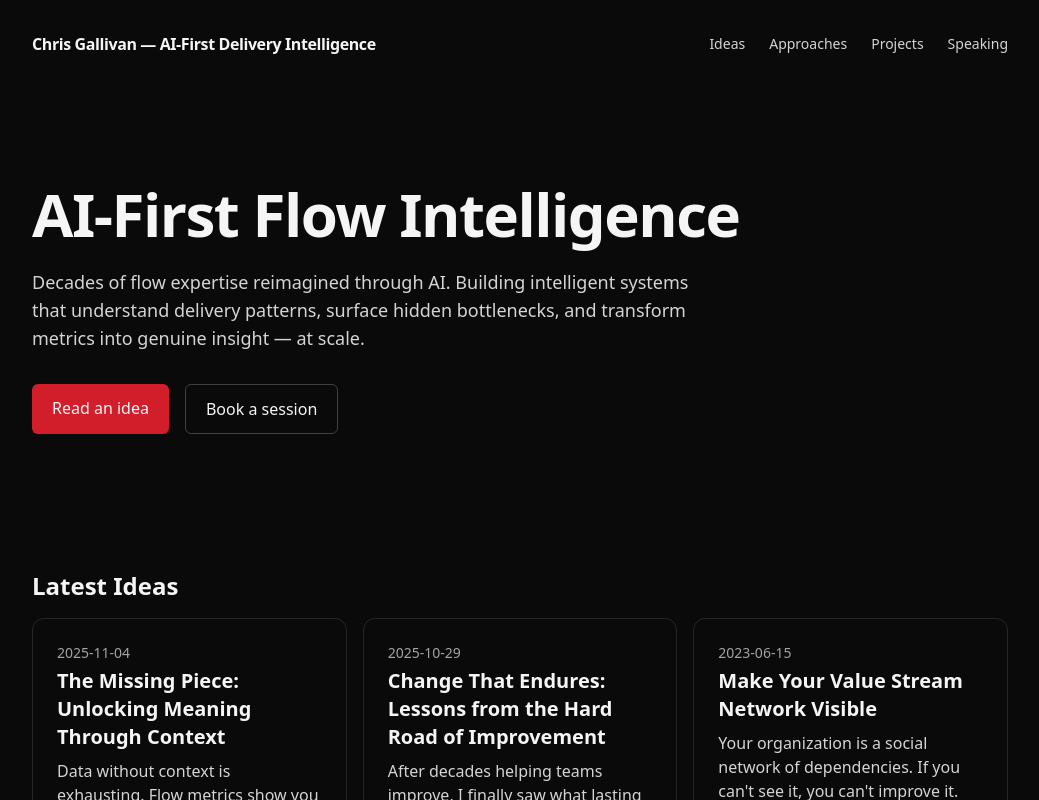
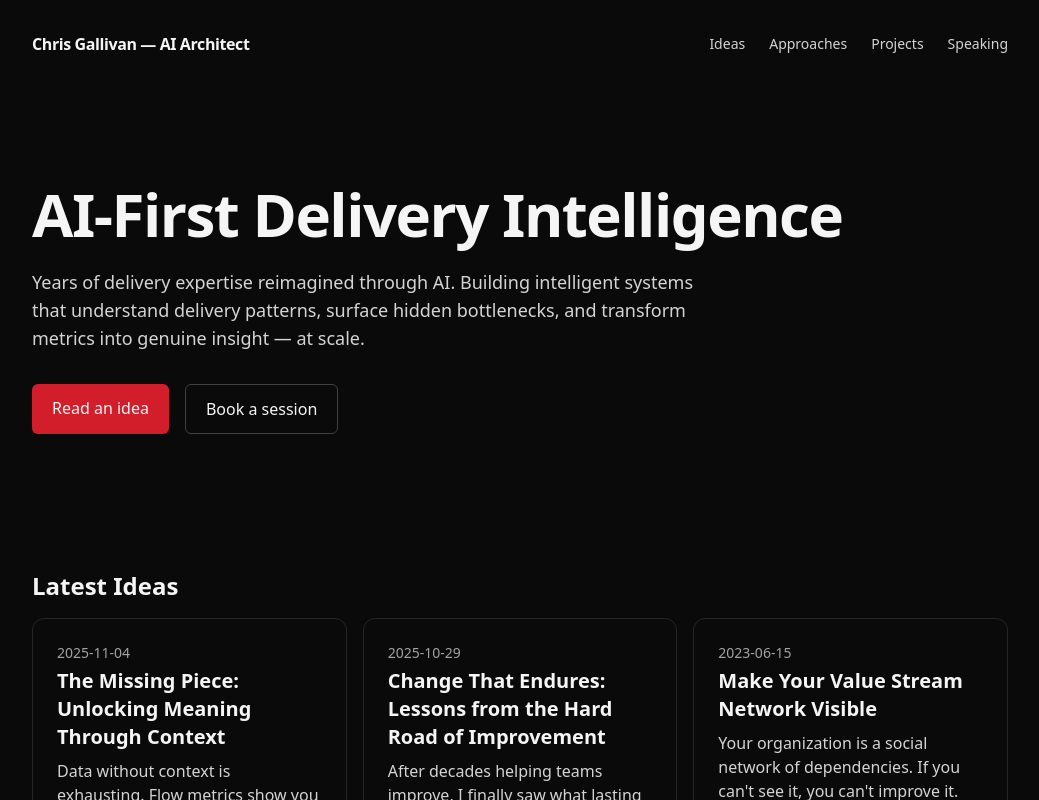
Before and after one commit to chrisgallivan123/mysite, a Next.js app: page / in a window 1280 px wide. Shown: the top 800 px of the page, without its empty margins (120-1159 px from the left). Built offline with nearby package versions, Linux system fonts and the light colour scheme.

Commit message:
Update site to emphasize AI and de-emphasize flow metrics

```diff
--- a/app/frameworks/page.tsx
+++ b/app/frameworks/page.tsx
@@ -14,7 +14,7 @@ export default function FrameworksIndex() {
   return (
     <div>
       <h1 className="text-3xl font-semibold">Approaches</h1>
-      <p className="mt-2 text-neutral-300">Practical frameworks for AI-enabled flow improvement. Real methods, tested at scale.</p>
+      <p className="mt-2 text-neutral-300">Practical frameworks for AI-enabled improvement. Real methods, tested at scale.</p>
       <div className="mt-6 grid grid-cols-1 md:grid-cols-2 gap-4">
         {items.map(p => (
           <Card key={p.slug} title={p.title} href={`/frameworks/${p.slug}`} desc={p.excerpt} image={p.coverImage} />
--- a/app/ideas/page.tsx
+++ b/app/ideas/page.tsx
@@ -14,7 +14,7 @@ export default function IdeasIndex() {
   return (
     <div>
       <h1 className="text-3xl font-semibold">Ideas</h1>
-      <p className="mt-2 text-neutral-300">AI-first thinking meets flow metrics. How AI is changing how we understand and improve delivery systems.</p>
+      <p className="mt-2 text-neutral-300">AI-first thinking meets delivery. How AI is changing our means of understanding and improving delivery systems.</p>
       <div className="mt-6 grid grid-cols-1 md:grid-cols-2 gap-4">
         {posts.map(p => (
           <Card key={p.slug} title={p.title} href={`/ideas/${p.slug}`} desc={p.excerpt} meta={p.date} image={p.coverImage} />
--- a/app/layout.tsx
+++ b/app/layout.tsx
@@ -2,7 +2,7 @@ import type { Metadata } from 'next'
 import './globals.css'
 
 export const metadata: Metadata = {
-  title: 'Chris Gallivan — AI-First Delivery Intelligence',
+  title: 'Chris Gallivan — AI Architect',
   description: 'Building agentic systems that understand flow. Essays, frameworks, and projects on AI-driven delivery intelligence.'
 }
 
@@ -11,7 +11,7 @@ export default function RootLayout({ children }: { children: React.ReactNode })
     <html lang="en">
       <body>
         <header className="container py-8 flex items-center justify-between">
-          <a href="/" className="font-semibold tracking-tight">Chris Gallivan — AI-First Delivery Intelligence</a>
+          <a href="/" className="font-semibold tracking-tight">Chris Gallivan — AI Architect</a>
                   <nav className="flex gap-6 text-sm text-neutral-300">
                     <a href="/ideas">Ideas</a>
                     <a href="/frameworks">Approaches</a>
--- a/app/projects/page.tsx
+++ b/app/projects/page.tsx
@@ -15,7 +15,7 @@ export default function ProjectsIndex() {
   return (
     <div>
       <h1 className="text-3xl font-semibold">Projects</h1>
-      <p className="mt-2 text-neutral-300">AI-powered tools and intelligent systems for flow metrics analysis. From LLM-based validation to statistical rigor at scale.</p>
+      <p className="mt-2 text-neutral-300">AI-powered tools and intelligent systems. From LLM-based validation to statistical rigor at scale.</p>
       <div className="mt-6 grid grid-cols-1 md:grid-cols-2 gap-4">
         {items.map(p => (
           <Card key={p.slug} title={p.title} href={`/projects/${p.slug}`} desc={p.excerpt} image={p.coverImage} />
--- a/app/speaking/page.tsx
+++ b/app/speaking/page.tsx
@@ -3,7 +3,7 @@ export default function Speaking() {
     <div>
       <h1 className="text-3xl font-semibold">Speaking</h1>
       <p className="mt-4 text-neutral-300">
-        Topics: Flow Metrics and the Why, Context Annotation for 10× Insight, Agentic Pipelines for Delivery.
+        Topics: AI-Powered Delivery Intelligence, Agentic Pipelines, Context Annotation for 10× Insight.
       </p>
       <div className="mt-8 grid gap-6">
         <div className="card">
--- a/components/Hero.tsx
+++ b/components/Hero.tsx
@@ -2,11 +2,10 @@ export default function Hero() {
   return (
     <section className="py-16 md:py-24">
       <h1 className="text-4xl md:text-6xl font-semibold tracking-tight">
-        AI-First Flow Intelligence
+        AI-First Delivery Intelligence
       </h1>
       <p className="mt-6 max-w-2xl text-lg text-neutral-300">
-        Decades of flow expertise reimagined through AI. Building intelligent systems that understand delivery patterns,
-        surface hidden bottlenecks, and transform metrics into genuine insight — at scale.
+        Years of delivery expertise reimagined through AI. Building intelligent systems that understand delivery patterns, surface hidden bottlenecks, and transform metrics into genuine insight — at scale.
       </p>
       <div className="mt-8 flex gap-4">
         <a className="rounded-md bg-accent px-5 py-3 font-medium" href="/ideas/context-is-the-gold">Read an idea</a>
```
